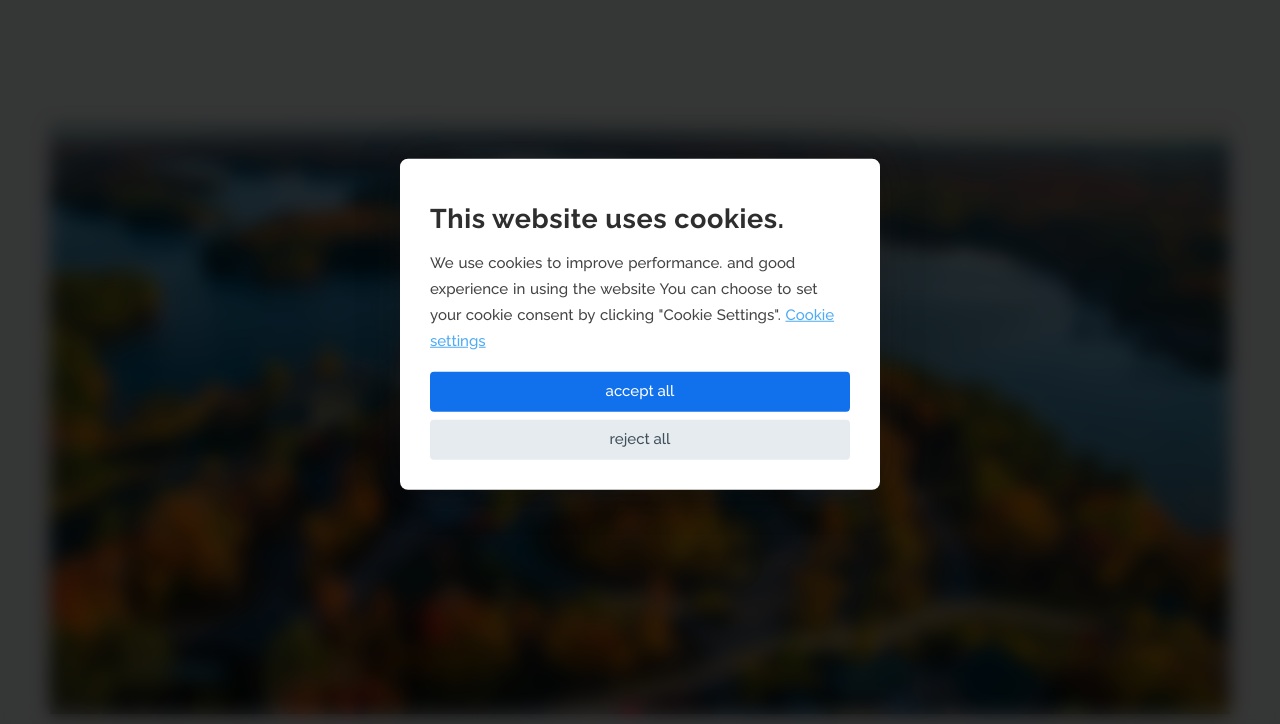
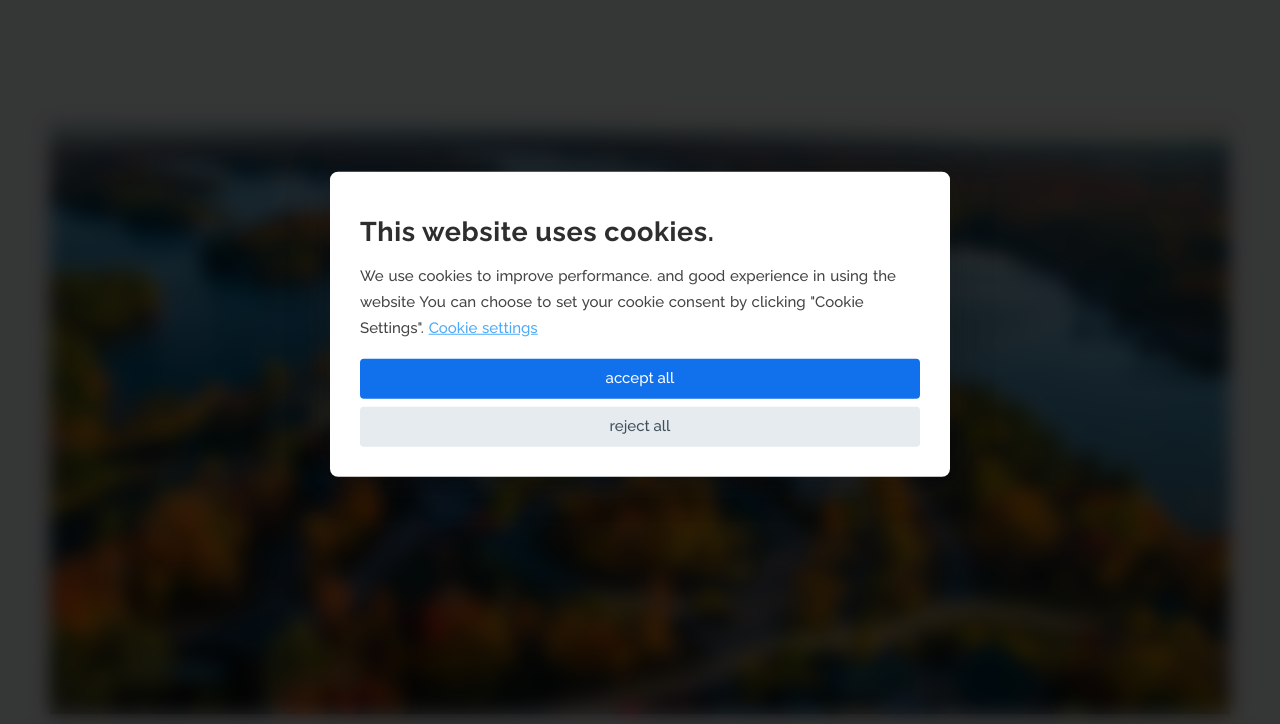
Before and after one commit to NobonitaSaha/W-2-Monday-Task-01, a plain HTML site: page index.html in a window 1280 px wide. Shown: the part 76-800 px from the top of the page. Drawn offline with Linux system fonts and the light colour scheme; no server answers.

Commit message:
fourth commit

```diff
--- a/index.html
+++ b/index.html
@@ -344,7 +344,7 @@
 
          .cookie-popup.show {
             display: block;
-            max-width: 420px;
+            max-width: 560px;
             margin: 0 auto;
             padding: 30px;
          }
```
